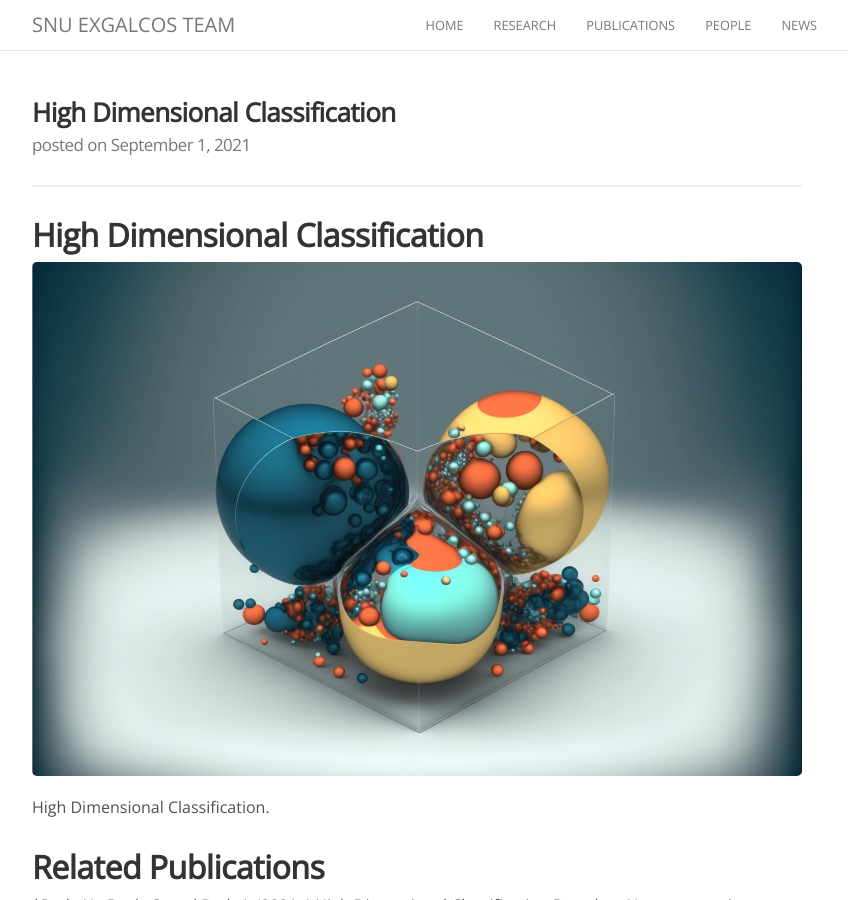
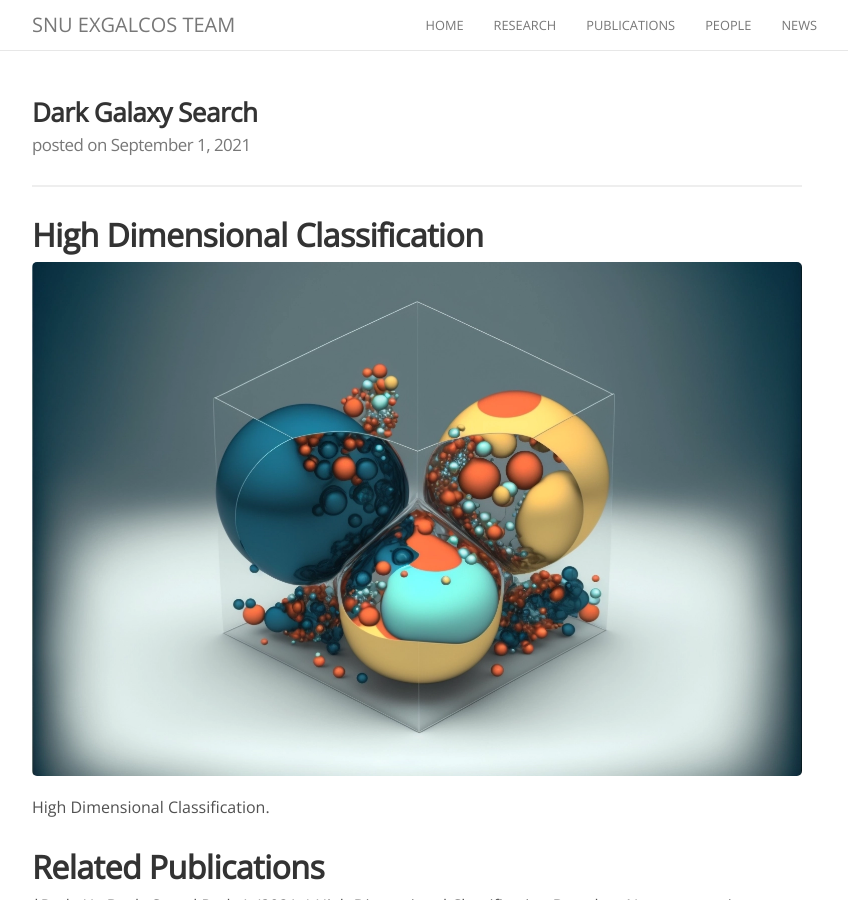
Before and after one commit to exgalcos/exgalcos.github.io, a Jekyll site: the page built from _posts/2021-09-01-high-dimensional-classification.md, in a window 1280 px wide and 900 px high. Shown: the whole window, without its empty margins (223-1071 px from the left). Built offline with Jekyll 4.4.1, drawn with Linux system fonts in a browser that asks for light colours; nearby versions of some CDN libraries; comment, search, counter and statistics services are not loaded.

Commit message:
Update 2021-09-01-high-dimensional-classification.md

```diff
--- a/_posts/2021-09-01-high-dimensional-classification.md
+++ b/_posts/2021-09-01-high-dimensional-classification.md
@@ -1,6 +1,6 @@
 ---
-title: High Dimensional Classification
-description: High Dimensional Classification
+title: Dark Galaxy Search
+description: Dark Galaxy Search
 categories: newblog
 header-img: images/classification.png
 ---
```
